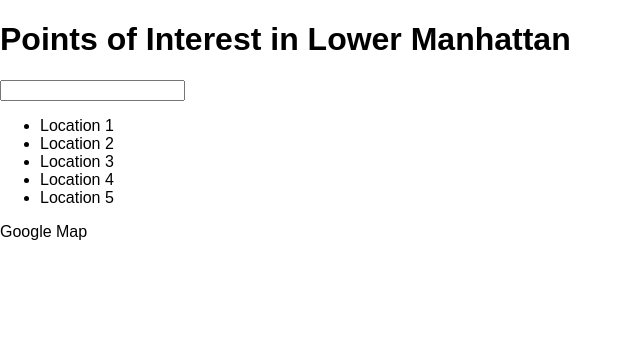
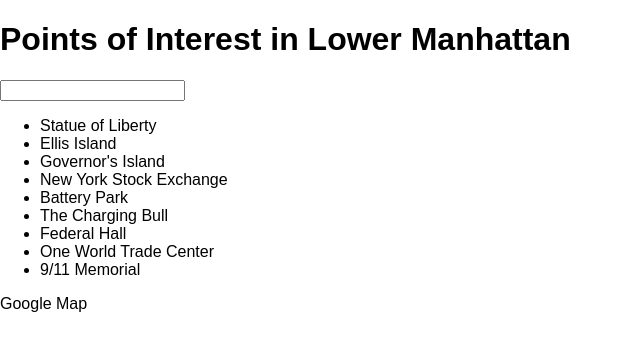
Before and after one commit to thejasonfile/udacity-fend-neighborhood-map, a React (Create React App) app: page / in a window 1280 px wide. Shown: the top 350 px of the page, without its empty margins (0-640 px from the left). Built offline with nearby package versions, Linux system fonts and the light colour scheme.

Commit message:
rendering list of locations

```diff
--- a/src/App.js
+++ b/src/App.js
@@ -4,11 +4,27 @@
 import GoogleMap from './GoogleMap'
 
 class App extends Component {
+  state = {
+    locations: [
+      "Statue of Liberty",
+      "Ellis Island",
+      "Governor's Island",
+      "New York Stock Exchange",
+      "Battery Park",
+      "The Charging Bull",
+      "Federal Hall",
+      "One World Trade Center",
+      "9/11 Memorial"
+    ]
+  }
+
   render() {
     return (
       <div>
         <Title />
-        <LocationList />
+        <LocationList
+          locations = {this.state.locations}
+        />
         <GoogleMap />
       </div>
     );
--- a/src/LocationList.js
+++ b/src/LocationList.js
@@ -15,11 +15,9 @@
       <div>
         <input type="text" onChange={(e) => this.onInputChange(e)} />
         <ul>
-          <li>Location 1</li>
-          <li>Location 2</li>
-          <li>Location 3</li>
-          <li>Location 4</li>
-          <li>Location 5</li>
+          {this.props.locations.map((loc, index) => (
+            <li key={index}>{loc}</li>
+          ))}
         </ul>
       </div>
     )
```
